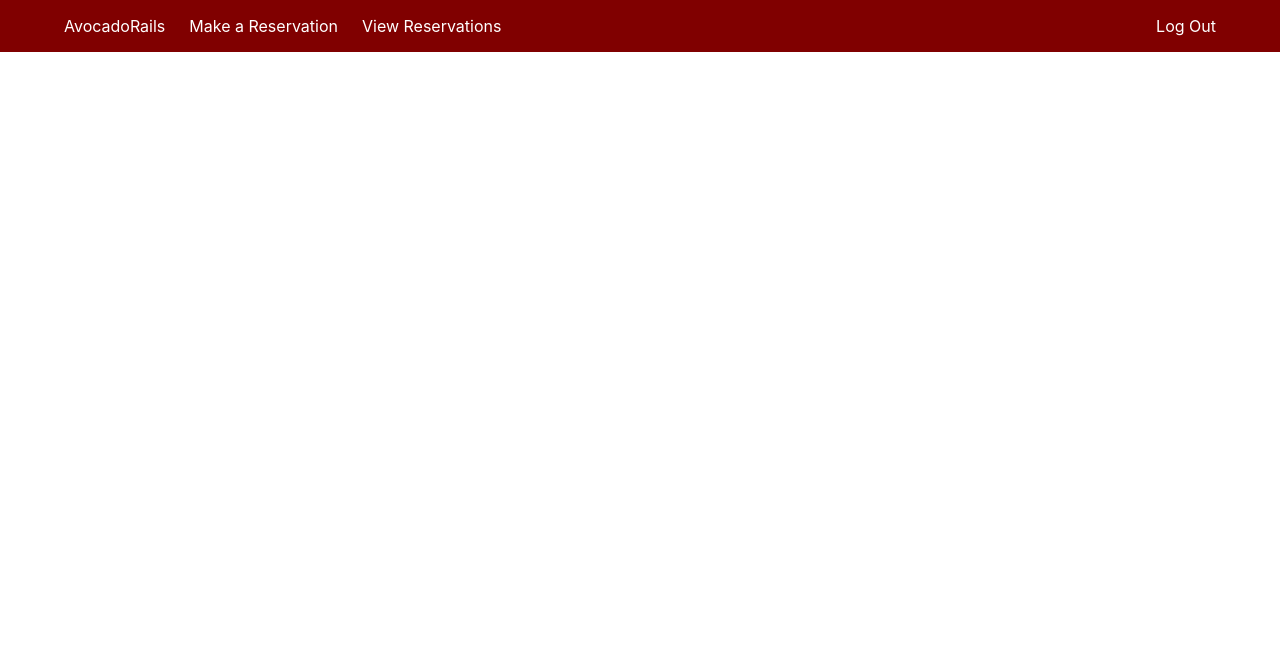
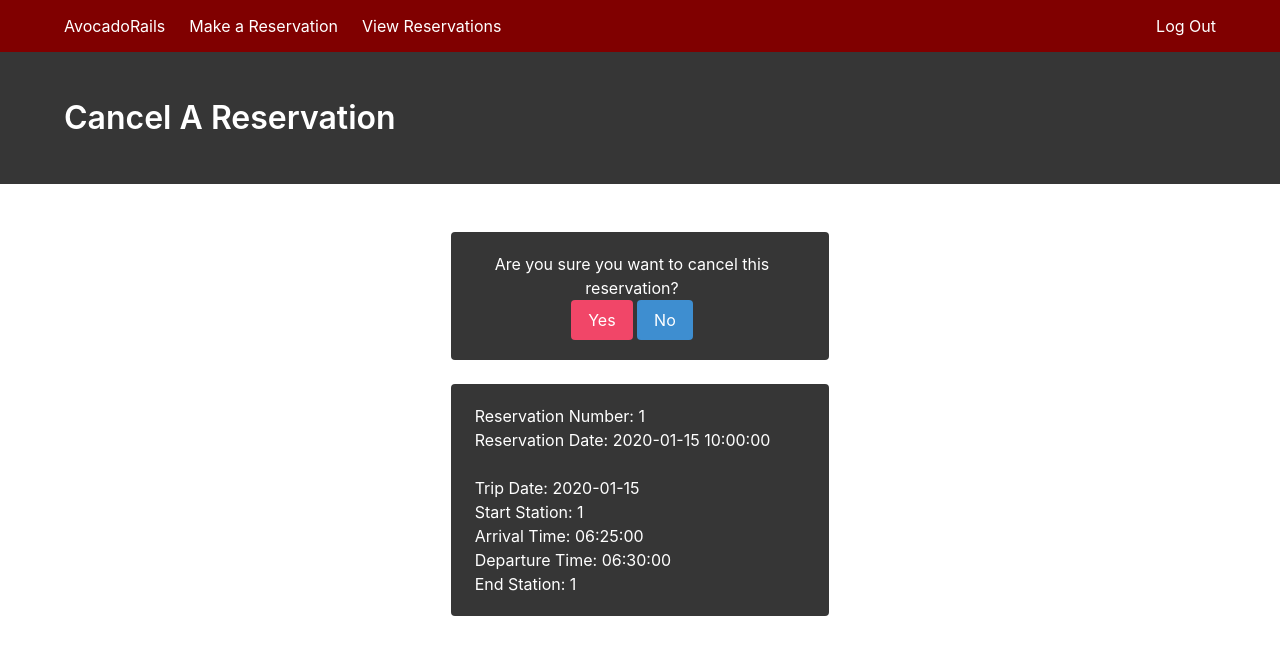
Before and after one commit to ahalyasanjiv/RailroadProject, a Flask app: page /cancelreservation in a window 1280 px wide. Shown: the top 663 px of the page. Run offline with Flask 2, Linux system fonts and the light colour scheme; the visitor is signed in with stand-in values (Sample User, id 1); data comes from the database, SQL or seed files in the repository; tables that the repository leaves empty hold one stand-in row (values such as "Sample post"); some libraries are stand-ins or nearby versions.

Commit message:
cancel reservation page

```diff
--- a/rrapp/routes.py
+++ b/rrapp/routes.py
@@ -140,6 +140,7 @@ def viewReservations():
             return redirect(url_for("modifyReservation"))
         #Cancel Reservation
         elif request.form["action"] == "Cancel":
+            session["reservation_id_to_cancel"] = request.form["reservation_id_to_cancel"]
             return redirect(url_for("cancelReservation"))
     else:
         passenger_info = Passenger.get_passenger_info(session['user'])
@@ -155,4 +156,8 @@ def modifyReservation():
 
 @app.route("/cancelreservation", methods=["GET", "POST"])
 def cancelReservation():
-    return render_template("index.html")
+    reservation_id_to_cancel = session.get("reservation_id_to_cancel", None)
+    reservation = Reservation.get_reservation_info(reservation_id_to_cancel)
+    trip_info = Trips.get_trip_info_from_reservation_id(reservation_id_to_cancel)
+    session.pop("reservation_id_to_cancel", None)
+    return render_template("cancelreservation.html", reservation=reservation, trip_info=trip_info)
--- /dev/null
+++ b/rrapp/templates/cancelreservation.html
@@ -0,0 +1,46 @@
+{% extends "base.html" %}
+{% block content %}
+{% if session['user'] %}
+<section class="hero is-dark">
+<div class="hero-body">
+	<div class="container">
+		<h1 class="title">
+			Cancel A Reservation
+		</h1>
+	</div>
+</div>
+</section>
+{% endif %}
+
+<div class="section" id="view-reservations">
+	<div class="columns">
+	<div class="column is-one-third"></div>
+	<div class="column is-one-third">
+	{% if not session['user'] %}
+	<h1 class='title'>Create an account or login to make reservations</h1>
+	{% else %}
+		<div class="notifs notification is-dark">
+			<div class="has-text-centered">
+				<p> Are you sure you want to cancel this reservation?</p>
+					<form method="post">
+						<input class="button is-danger" type="submit" name="action" value="Yes"></input>
+						<input class="button is-info" type="submit" name="action" value="No"></input>
+					</form>
+			</div>
+		</div>
+		<div class="notifs notification is-dark">
+			<p>Reservation Number: {{ reservation.reservation_id }}</p>
+			<p>Reservation Date: {{ reservation.reservation_date }}</p>
+			<br>
+			<p>Trip Date: {{ trip_info["trip_date"] }}</p>
+			<p>Start Station: {{ trip_info["start_station"] }}</p>
+			<p>Arrival Time: {{ trip_info["arrival_time"] }}</p>
+			<p>Departure Time: {{ trip_info["departure_time"] }}</p>
+			<p>End Station: {{ trip_info["end_station"] }}</p>
+		</div>
+	{% endif %}
+	</div>
+	</div>
+</div>
+
+{% endblock %}
--- a/rrapp/templates/viewreservations.html
+++ b/rrapp/templates/viewreservations.html
@@ -35,6 +35,7 @@
 						<form method="post">
 							<input class="button is-info" type="submit" name="action" value="Modify"></input>
 							<input class="button is-danger" type="submit" name="action" value="Cancel"></input>
+							<input type="hidden" name="reservation_id_to_cancel" value="{{ reservation.reservation_id }}"></input>
 						</form>
 					</div>
 				</div>
```
